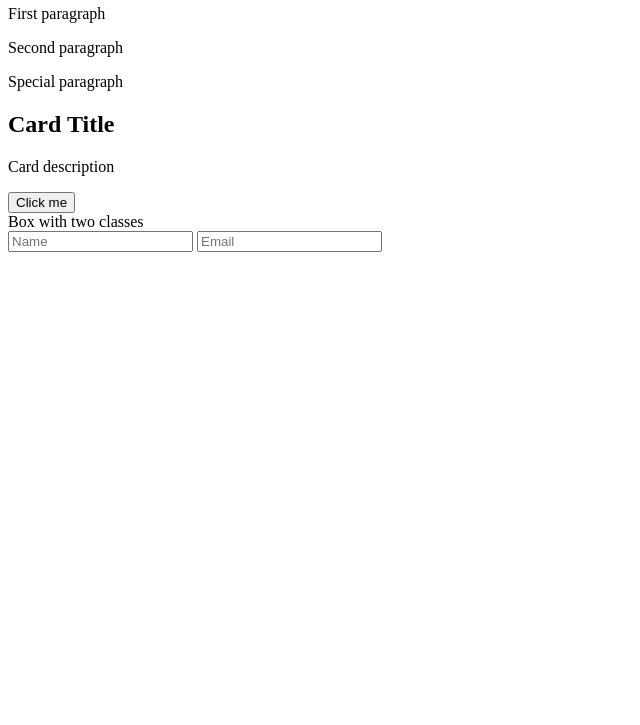
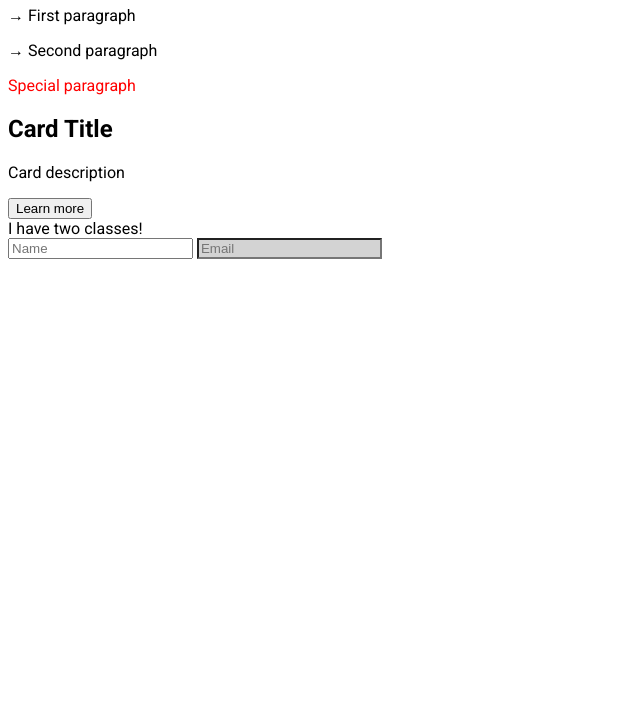
Before and after one commit to armaneousuf/playground, a plain HTML site: page domPlayground/lesson2/index.html in a window 1280 px wide. Shown: the part 75-800 px from the top of the page, without its empty margins (0-640 px from the left). Drawn offline with Linux system fonts and the light colour scheme.

Commit message:
feat: practiced more

```diff
--- a/domPlayground/lesson2/app.js
+++ b/domPlayground/lesson2/app.js
@@ -0,0 +1,45 @@
+const card = document.querySelectorAll('.card *');
+// console.log(card)
+Array.from(card).forEach((c) =>{
+    // console.log(c)
+})
+
+// Task 1 — Select the <h1> and change its text to your name.
+
+const heading = document.querySelector('h1');
+console.log(heading);
+heading.textContent = 'Arman Eousuf';
+
+// Task 2 — Select all .intro paragraphs and add "→ " before each one's text.
+
+const intro = document.querySelectorAll('.intro');
+console.log(intro);
+
+intro.forEach(i => {
+    // console.log(i)
+    i.textContent = '→ ' + i.textContent;
+})
+
+// Task 3 — Select #special and change its color to red.
+const special = document.querySelector('#special');
+// console.log(special)
+special.style.color = 'red';
+
+// Task 4 — Select only the <button> inside .card and change its text to "Learn More".
+const btn = document.querySelector('.card button');
+// console.log(btn)
+btn.textContent = 'Learn more';
+
+// Task 5 — Select the email input and give it a background color.
+const email = document.querySelector("input[type='email']");
+// console.log(email)
+email.style.backgroundColor = 'lightGray';
+
+// Task 6 — Select .box.highlight and change its text to "I have two classes!".
+const classes = document.querySelector('.box.highlight');
+// console.log(classes)
+classes.textContent = 'I have two classes!';
+
+// Task 7 — Log how many .intro paragraphs exist on the page.
+const length = document.querySelectorAll('.intro');
+console.log(length.length) // why querySelector didn't work but qsa works?
--- a/domPlayground/lesson2/index.html
+++ b/domPlayground/lesson2/index.html
@@ -1,12 +1,23 @@
-<!DOCTYPE html>
+<!doctype html>
 <html lang="en">
   <head>
-    <meta charset="UTF-8">
-    <meta name="viewport" content="width=device-width, initial-scale=1.0">
+    <meta charset="UTF-8" />
+    <meta name="viewport" content="width=device-width, initial-scale=1.0" />
     <title>querySelector Practice</title>
+    <link rel="preconnect" href="https://fonts.googleapis.com" />
+    <link rel="preconnect" href="https://fonts.gstatic.com" crossorigin />
+    <link
+      href="https://fonts.googleapis.com/css2?family=Roboto:ital,wght@0,100..900;1,100..900&display=swap"
+      rel="stylesheet"
+    />
+
+    <style>
+        body {
+        font-family: "Roboto", sans-serif;
+        }
+    </style>
   </head>
   <body>
-
     <!-- By tag -->
     <h1>Main Heading</h1>
 
@@ -28,8 +39,8 @@
     <div class="box highlight">Box with two classes</div>
 
     <!-- Attribute -->
-    <input type="text" placeholder="Name">
-    <input type="email" placeholder="Email">
+    <input type="text" placeholder="Name" />
+    <input type="email" placeholder="Email" />
 
     <script src="app.js"></script>
   </body>
```
Lines whose indentation alone changed are shown as unchanged.
